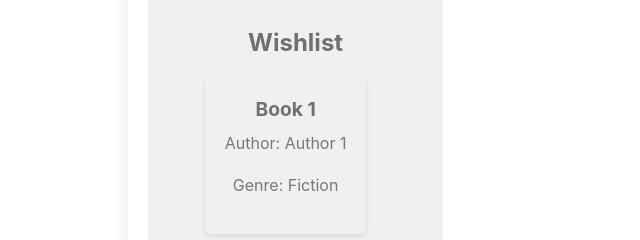
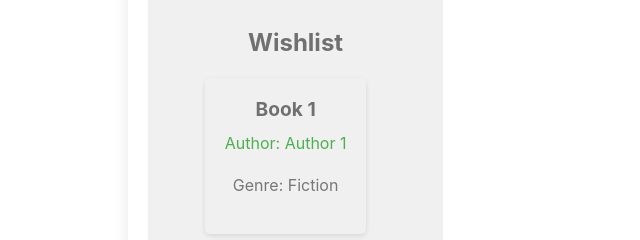
Before and after one commit to s222309556/SIT725-Team7, a website: page public/search.html in a window 1280 px wide. Shown: the part 2120-2360 px from the top of the page, 0-640 px from the left. Drawn offline with Linux system fonts and the light colour scheme; no server answers; sample sign-in values are in the browser's storage; files whose address does not match are found by name.

Commit message:
Update Html

```diff
--- a/public/search.html
+++ b/public/search.html
@@ -204,7 +204,7 @@
                             <div
                                 style="background-color: #f0f0f0; padding: 20px; margin-right: 20px; margin-bottom: 20px; border-radius: 5px; box-shadow: 0 2px 5px rgba(0, 0, 0, 0.1);">
                                 <h4 style="font-size: 1.2rem; margin-bottom: 10px;">Book 1</h4>
-                                <p style="font-size: 1rem; color: #777;">Author: Author 1</p>
+                                <p style="font-size: 1rem; color: #4CAF50;">Author: Author 1</p>
                                 <p style="font-size: 1rem; color: #777;">Genre: Fiction</p>
                             </div>
                             <div
```
